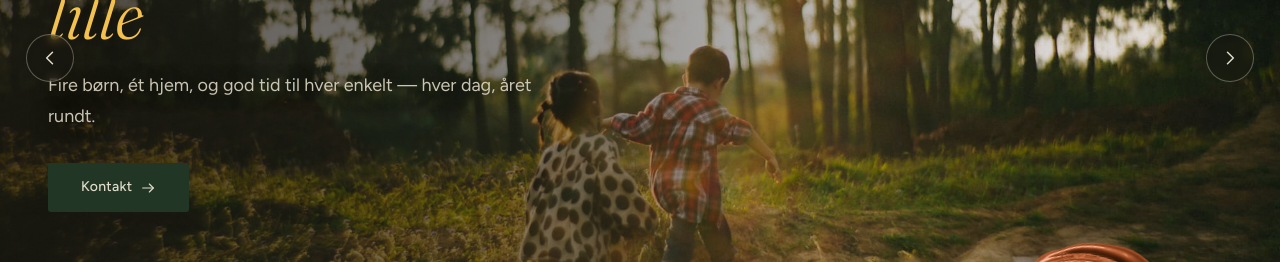
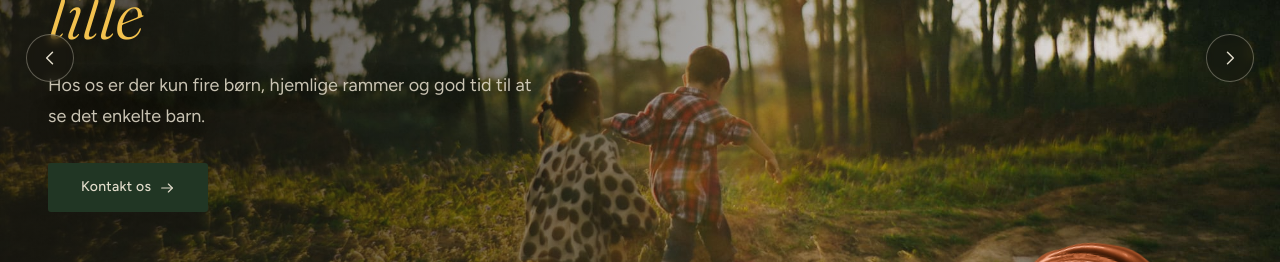
Before and after one commit to Bean-Machinie/Bundsgaards-Private-Pasningsordning-hjemmeside, a React (Vite) app: page / in a window 1280 px wide. Shown: the part 327-589 px from the top of the page. Built offline with nearby package versions, Linux system fonts and the light colour scheme; no server answers.

Commit message:
implemneted actions and updated hero section

```diff
--- a/src/content/heroSlides.ts
+++ b/src/content/heroSlides.ts
@@ -25,27 +25,27 @@ export const heroSlides: HeroSlide[] = [
     headline: 'Et lille sted at være ',
     highlight: 'lille',
     subtext:
-      'Fire børn, ét hjem, og god tid til hver enkelt — hver dag, året rundt.',
-    ctaLabel: 'Kontakt',
+      'Hos os er der kun fire børn, hjemlige rammer og god tid til at se det enkelte barn.',
+    ctaLabel: 'Kontakt os',
     ctaTo: 'contact',
   },
   {
     image: stock.explorers,
     alt: 'To børn på opdagelse med kikkert ved et træ',
     headline: 'Naturen er vores ',
-    highlight: 'stue nummer to',
+    highlight: 'andet hjem',
     subtext:
-      'Have, mark og skovsti ligger lige uden for døren — i al slags vejr.',
+      'Vi bruger haven, marken og skovstien som en naturlig del af hverdagen — i al slags vejr.',
     ctaLabel: 'Se hverdagen',
     ctaTo: 'hverdagen',
   },
   {
     image: stock.pinecones,
     alt: 'Lille barn, der samler grankogler i skovbunden',
-    headline: 'Tid til at kigge på ',
-    highlight: 'en snegl',
+    headline: 'Tid til de små ',
+    highlight: 'opdagelser',
     subtext:
-      'Vi skal ikke nå så meget. Der er tid til det, der er vigtigt for det enkelte barn.',
+      'Her er der tid til at stoppe op, være nysgerrig og undersøge det, barnet finder på sin vej.',
     ctaLabel: 'Læs om værdierne',
     ctaTo: 'vaerdier',
   },
@@ -55,7 +55,7 @@ export const heroSlides: HeroSlide[] = [
     headline: 'Den samme voksne, ',
     highlight: 'hver morgen',
     subtext:
-      'Ingen vikarer, ingen skiftende stuer — bare en relation, der får lov at vokse.',
+      'Ingen vikarer og ingen skiftende stuer — bare trygge rammer og en relation, der får lov at vokse.',
     ctaLabel: 'Om Bundsgård',
     ctaTo: 'om',
   },
--- a/src/main.tsx
+++ b/src/main.tsx
@@ -19,7 +19,7 @@ if (!container) throw new Error('Root element #root not found');
 // copy for the whole session, not one per page visit.
 createRoot(container).render(
   <SiteDataProvider>
-    <BrowserRouter>
+    <BrowserRouter basename={import.meta.env.BASE_URL}>
       <App />
     </BrowserRouter>
   </SiteDataProvider>,
--- a/vite.config.ts
+++ b/vite.config.ts
@@ -2,6 +2,7 @@ import { defineConfig } from 'vite';
 import react from '@vitejs/plugin-react';
 
 export default defineConfig({
+  base: '/Bundsgaards-Private-Pasningsordning-hjemmeside/',
   plugins: [react()],
   server: {
     port: 5173,
```
